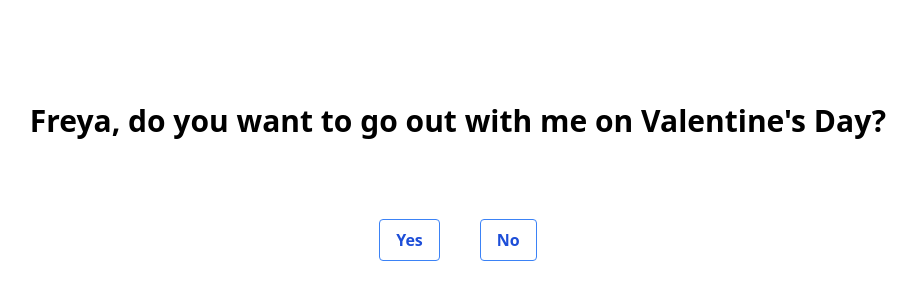
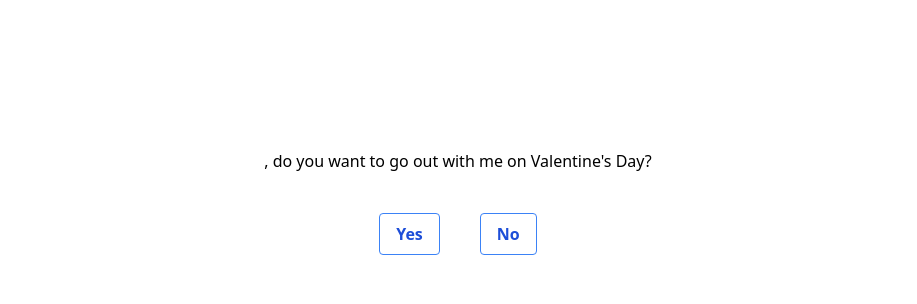
Before and after one commit to IgorBayerl/impossible-no-html, a plain HTML site: page index.html in a window 1280 px wide. Shown: the part 218-522 px from the top of the page, without its empty margins (182-1099 px from the left). Drawn offline with nearby package versions, Linux system fonts and the light colour scheme.

Commit message:
add custom name

```diff
--- a/index.html
+++ b/index.html
@@ -10,7 +10,7 @@
 <body class="flex items-center justify-center min-h-screen">
   <div id="content">
     <h1 class="text-3xl text-center font-bold p-10">
-      Freya, do you want to go out with me on Valentine's Day?
+      <h1 id="custom_name"></h1>, do you want to go out with me on Valentine's Day?
     </h1>
     <div class="flex justify-center gap-10 my-10 items-center">
       <button
@@ -32,6 +32,17 @@
   <div id="messageContainer" class="text-2xl text-center mt-4 hidden"></div>
   <script src="confetti.min.js"></script>
   <script>
+
+    document.addEventListener('DOMContentLoaded', function() {
+      // Extract the 'name' query parameter
+      const urlParams = new URLSearchParams(window.location.search);
+      const name = urlParams.get('name') || '';
+
+      // Update the h1 element with the customized name
+      document.querySelector('#custom_name').textContent = name;
+    });
+
+
     let confetti = new Confetti("btnYes");
     let yesButtonSize = 100;
     const messages = [
```
